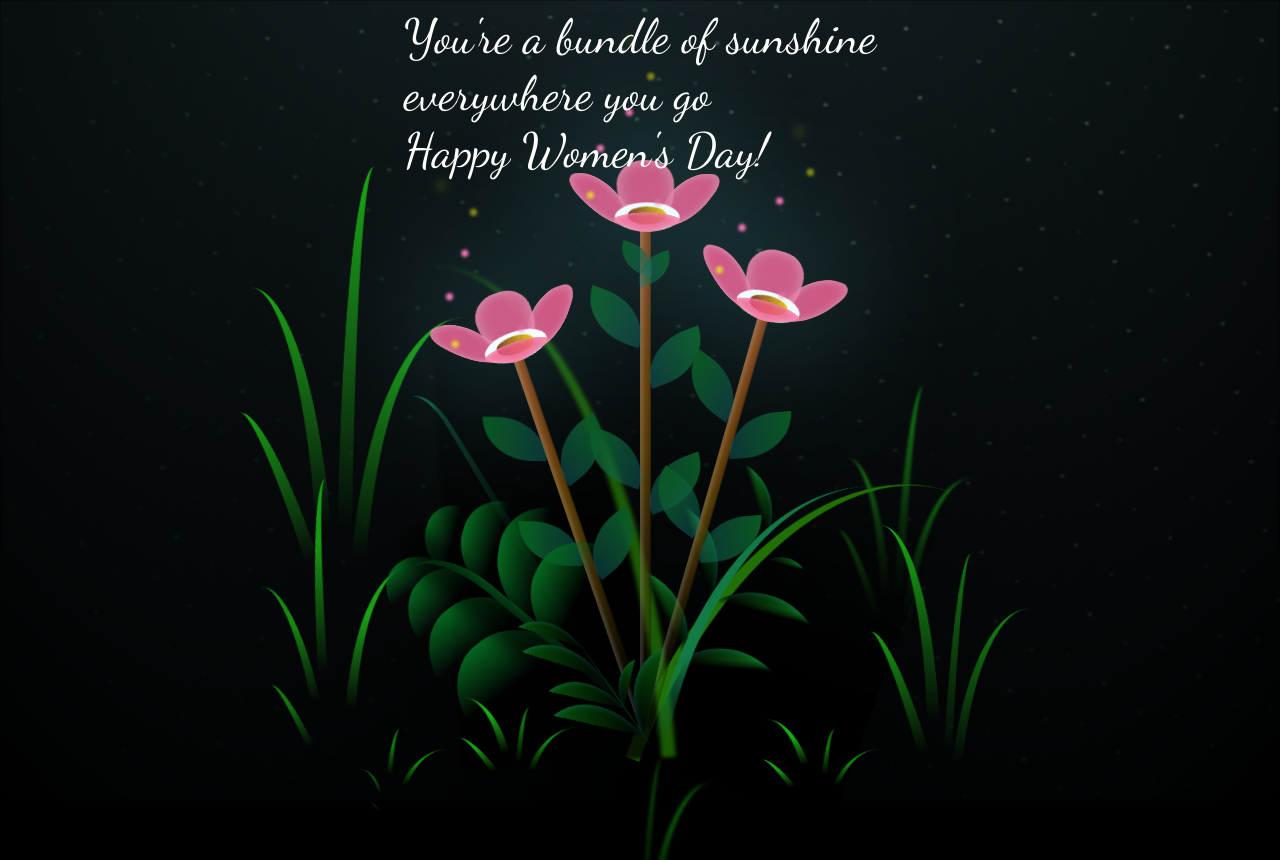
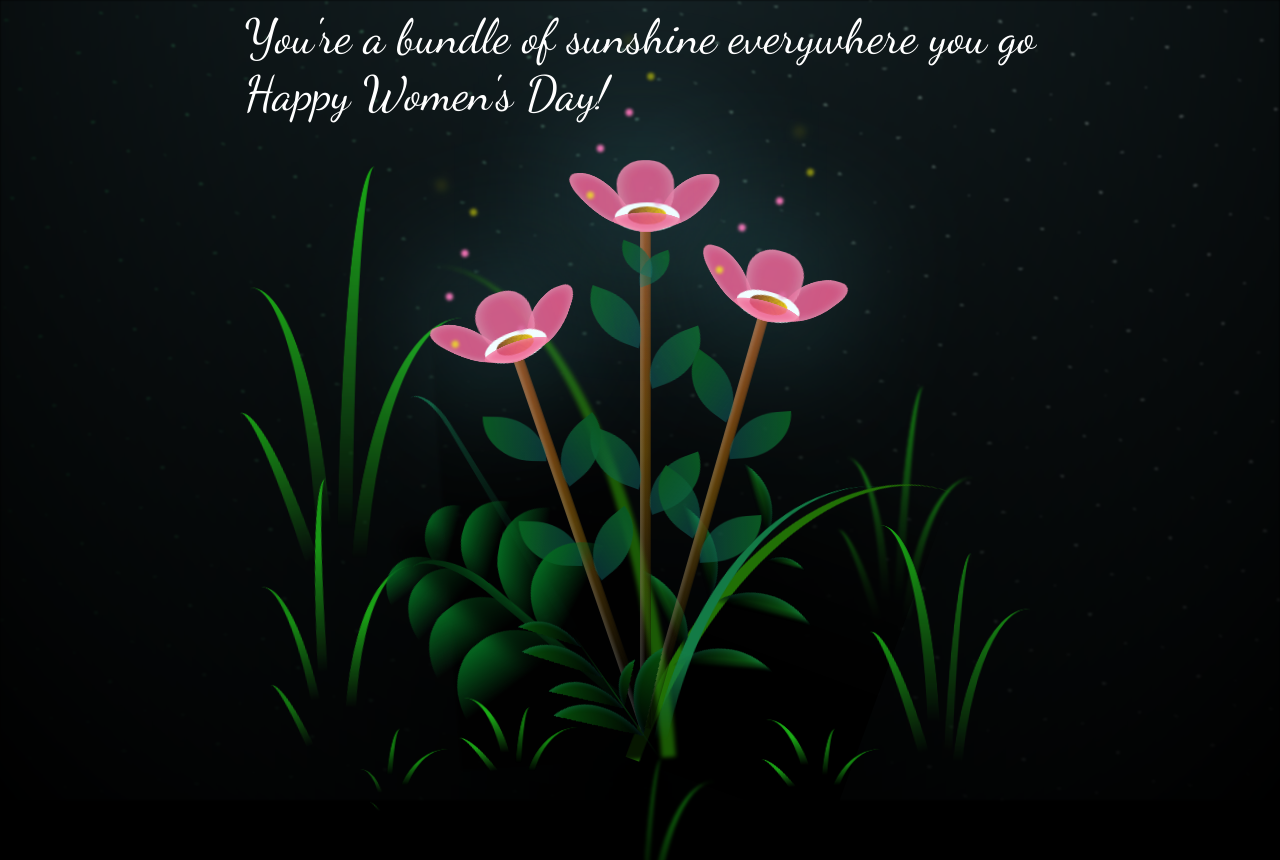
Before and after one commit to ecoloco444/eco-eco, a plain HTML site: page index.html in a window 1280 px wide. Shown: the top 860 px of the page. Drawn offline with Linux system fonts and the light colour scheme.

Commit message:
Update index.html

```diff
--- a/index.html
+++ b/index.html
@@ -9,7 +9,7 @@
     <title>flowers</title>
 </head>
 <body class="container">
-    <div class="text">You're a bundle of sunshine<br>everywhere you go<br>Happy Women's Day!</div>
+    <div class="text">You're a bundle of sunshine everywhere you go<br>Happy Women's Day!</div>
     <div class="night"></div>
     <div class="flowers">
       <div class="flower flower--1">
```
